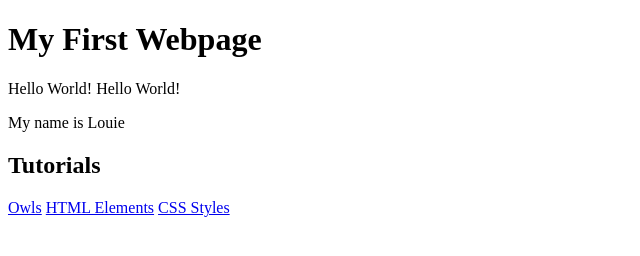
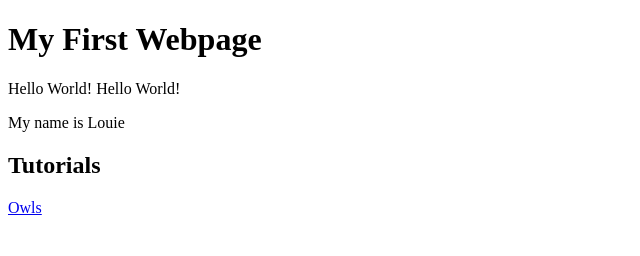
Before and after one commit to JENNYnlo1234/JENNYnlo1234.github.io, a plain HTML site: page index.html in a window 1280 px wide. Shown: the whole page, without its empty margins (0-640 px from the left). Drawn offline with Linux system fonts and the light colour scheme.

Commit message:
Add files via upload

```diff
--- a/index.html
+++ b/index.html
@@ -14,7 +14,5 @@
     <h2>Tutorials</h2>
 
     <a href="owls.html">Owls</a>
-    <a href="https://codepen.io/louiechristietest/pen/XWWwROY">HTML Elements</a>
-    <a href="https://codepen.io/louiechristietest/pen/ZEENypj">CSS Styles</a>
   </body>
 </html>
```
